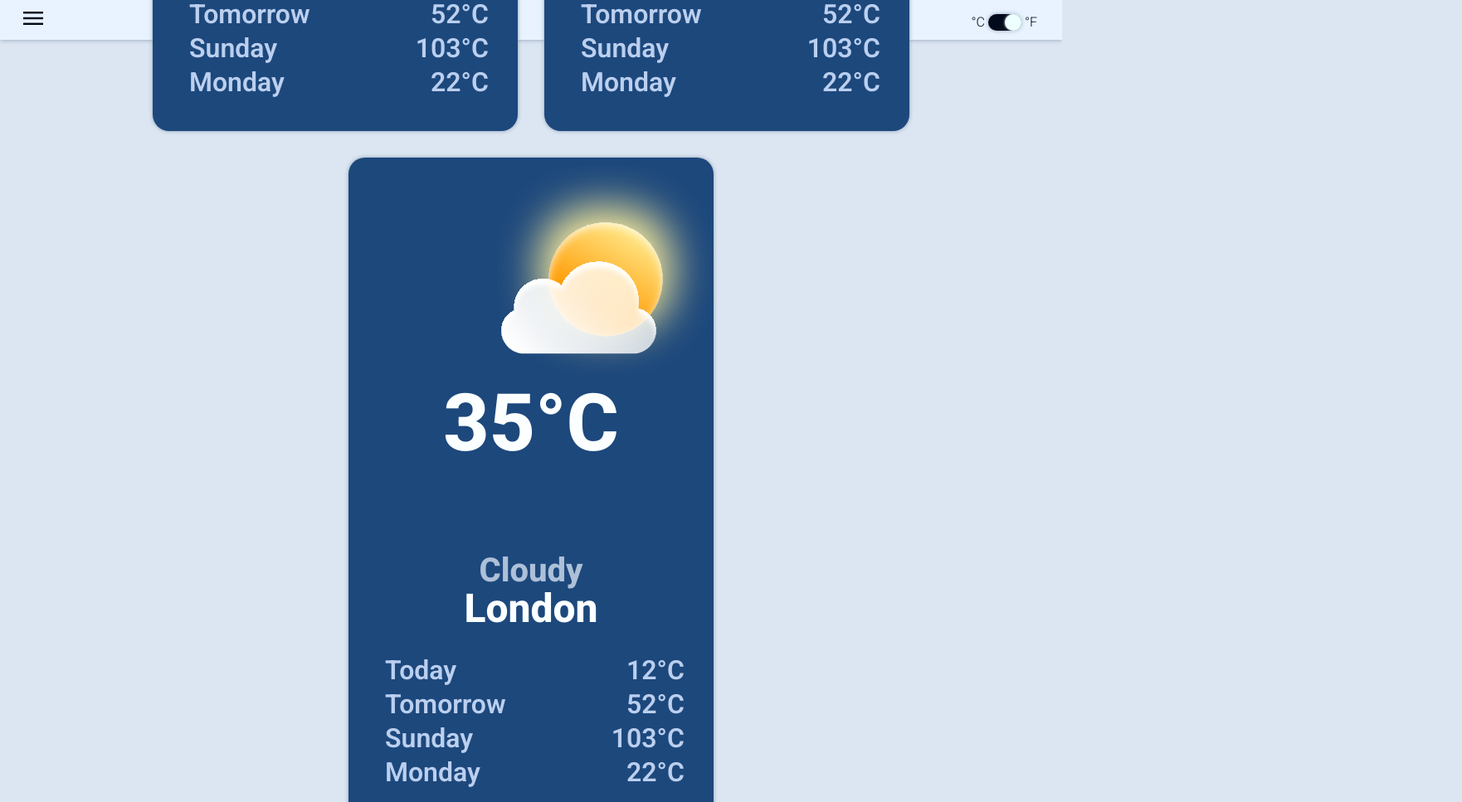
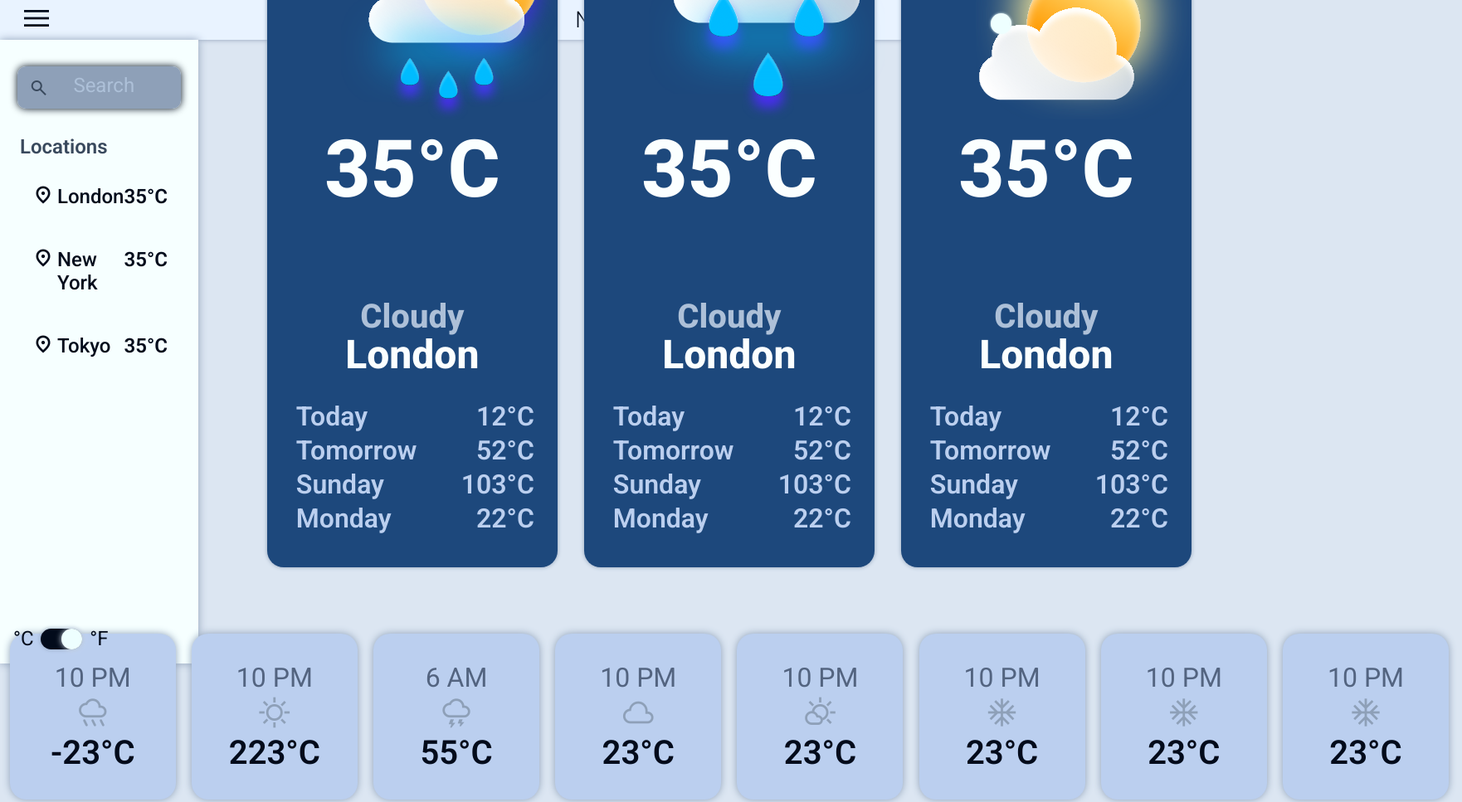
Before and after one commit to SirLuciferZ/Weather-App, a plain HTML site: page index.html in a window 1280 px wide. Shown: the top 967 px of the page at 83% size, 1762 px wide, since content can reach past the window. Drawn offline with nearby package versions, Linux system fonts and the light colour scheme; a web font is replaced by a local one.

Commit message:
Add time labels to temperature display and adjust styling for better layout (gonna have a very long relax time from here for this project)

```diff
--- a/index.html
+++ b/index.html
@@ -144,6 +144,16 @@
             <span class="material-symbols-outlined">ac_unit</span>
             <p class="temp">23°C</p>
           </div>
+          <div class="temp-container">
+            <p class="time">10 PM</p>
+            <span class="material-symbols-outlined">ac_unit</span>
+            <p class="temp">23°C</p>
+          </div>
+          <div class="temp-container">
+            <p class="time">10 PM</p>
+            <span class="material-symbols-outlined">ac_unit</span>
+            <p class="temp">23°C</p>
+          </div>
         </div>
       </div>
     </main>
--- a/style.css
+++ b/style.css
@@ -71,7 +71,7 @@ body {
 }
 
 .left span {
-    font-size: 2rem;
+    font-size: 2.5rem;
     cursor: pointer;
     transition: 0.15s;
     color: var(--text);
@@ -87,7 +87,7 @@ body {
     color: var(--text);
     text-decoration: none;
     padding: 0.75rem 1.5rem;
-    font-size: 1.3rem;
+    font-size: 1.7rem;
     border-radius: 10px;
     cursor: pointer;
     transition: all 0.15s;
@@ -111,32 +111,33 @@ body {
 .right {
     position: absolute;
     right: 30px;
-    top: 35%;
+    top: 30%;
 }
 
 .dark-mode {
     gap: 0.25rem;
-    top: -1rem;
-    left: 7rem;
     display: flex;
     align-items: center;
     justify-content: center;
     color: var(--text);
+    font-size: 1.5rem;
 }
 
 .dark-mode-button {
-    width: 40px;
-    height: 20px;
+    width: 50px;
+    height: 25px;
+    margin: 0 .3rem;
     background-color: var(--text);
     border-radius: 50px;
     position: relative;
     box-shadow: 0 0 5px var(--border-muted);
+    transition: all 0.3s;
 }
 
 .dark-mode-button::before {
     content: "";
-    width: 20px;
-    height: 20px;
+    width: 25px;
+    height: 25px;
     background-color: var(--highlight);
     position: absolute;
     top: 0;
@@ -157,9 +158,6 @@ body {
 
 /*          main page         */
 
-body {
-    height: 100vh;
-}
 
 main {
     display: flex;
@@ -169,43 +167,48 @@ main {
 
 
 .side-bar-container {
-    display: none;
+    display: flex;
     flex-direction: column;
     background-color: var(--bg-light);
-    width: 300px;
+    width: 500px;
     box-shadow: 0 0 10px var(--border-muted);
     transition: all 0.3s ease;
     padding: 1rem;
     position: relative;
-
+    font-size: 1.5rem;
 }
 
 .search-bar-container {
     display: flex;
     align-items: center;
     justify-content: center;
-    /* margin-top: 1rem; */
-    margin-bottom: 1rem;
+    margin-top: 1rem;
+    margin-bottom: 2rem;
+    box-shadow: 0 0 10px var(--text);
+    width: 95%;
+    border-radius: 10px;
+    overflow: hidden;
+    justify-self: center;
+    align-self: center;
 }
 
 .search-bar-container input {
-    padding: .5rem;
+    padding: 1rem;
     border: none;
     outline: none;
-    border-radius: 0 10px 10px 0;
     background-color: var(--border-muted);
     font-size: 1rem;
+    width: 100%;
 }
 
 .search-bar-container input::placeholder {
-    font-size: 1rem;
+    font-size: 1.5rem;
     color: var(--card-text-muted);
 }
 
 .search-bar-container span {
     background-color: var(--border-muted);
-    padding: .35rem;
-    border-radius: 10px 0 0 10px;
+    padding: .85rem;
     cursor: pointer;
     color: var(--text-muted);
 }
@@ -231,6 +234,7 @@ main {
 
 }
 
+
 .loc-item {
     display: flex;
     /* gap: 0.25rem; */
@@ -238,10 +242,17 @@ main {
     transition: all 0.3s;
     border-radius: 7px;
     padding: 1rem;
+    font-weight: 500;
+}
+
+
+.loc-item span {
+    font-weight: 600;
+    margin-right: 5px;
 }
 
 .loc-item:hover {
-    transform: scale(1.1);
+    transform: scale(1.05);
     /* border: 1px solid var(--border); */
     box-shadow: 0 0 5px var(--border);
 }
@@ -262,8 +273,9 @@ main {
 }
 
 .change-temp-button {
-    width: 40px;
-    height: 20px;
+    width: 50px;
+    height: 25px;
+    margin: 0 .3rem;
     background-color: var(--text);
     border-radius: 50px;
     position: relative;
@@ -273,8 +285,8 @@ main {
 
 .change-temp-button::before {
     content: "";
-    width: 20px;
-    height: 20px;
+    width: 25px;
+    height: 25px;
     background-color: var(--highlight);
     position: absolute;
     top: 0;
@@ -313,6 +325,10 @@ main {
     flex-wrap: wrap;
     gap: 2rem;
     padding: 1rem;
+    /* max-width: 1416px;
+    max-height: 800px; */
+    width: 100%;
+    height: 100%;
 }
 
 
@@ -322,7 +338,8 @@ main {
     border-radius: 20px;
     box-shadow: 0 0 5px var(--border-muted);
     position: relative;
-    width: 440px;
+    width: 25%;
+    min-width: 350px;
     height: 800px;
     transition: all 0.3s ease;
     cursor: pointer;
@@ -393,7 +410,7 @@ main {
     display: flex;
     justify-content: center;
     align-items: center;
-    flex-wrap: wrap;
+    flex-wrap: nowrap;
     gap: 1.2rem;
     padding: 1rem;
     margin-top: 3rem;
```
